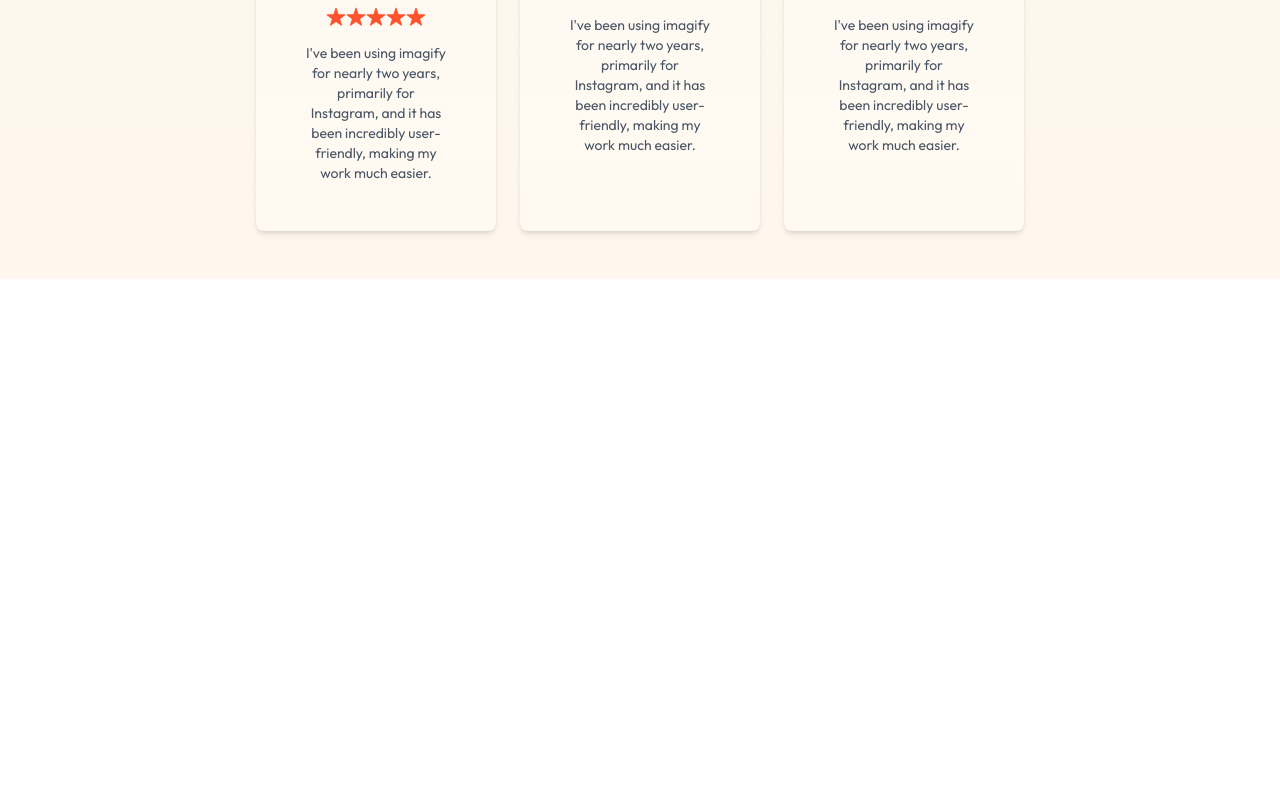
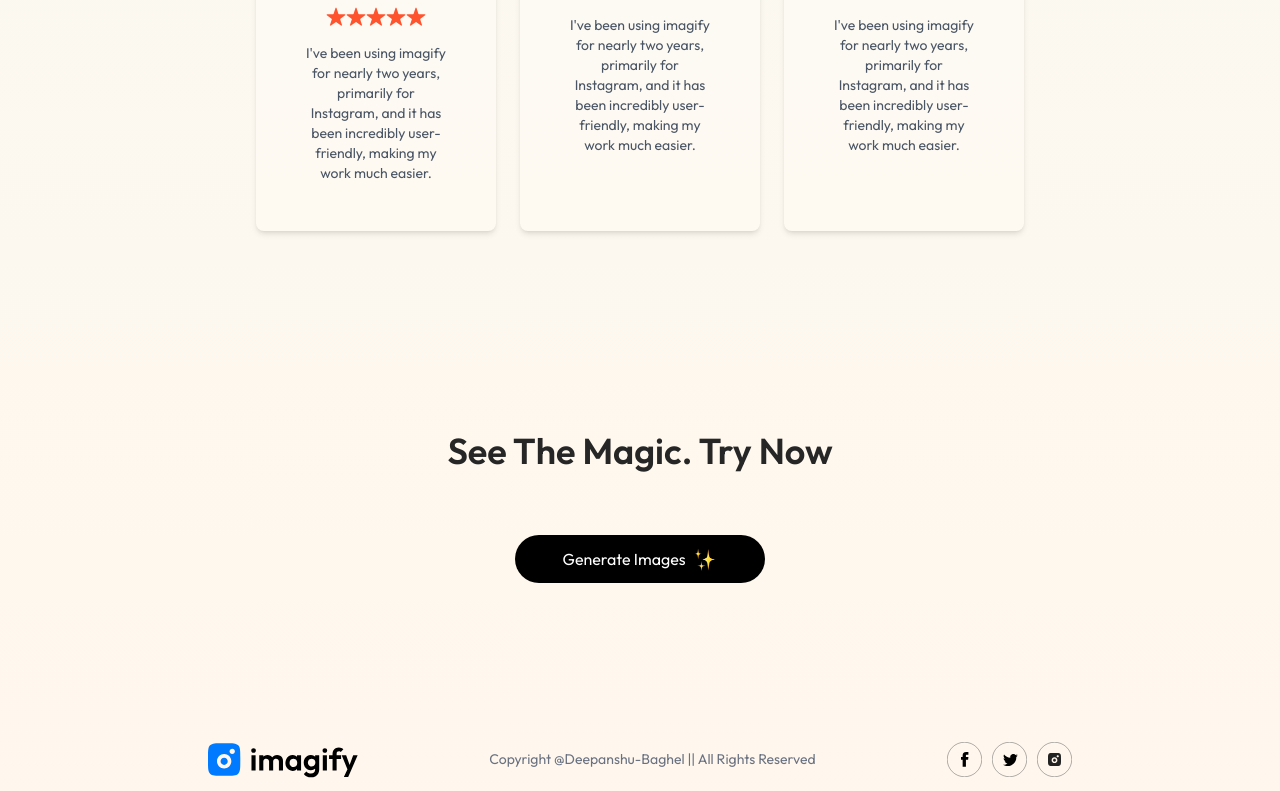
Before and after one commit to Deepanshu-Baghel/GenImage, a React (Vite) app: page / in a window 1280 px wide. Shown: the part 2781-3572 px from the top of the page. Before the commit the page ends 3148 px from the top, so only its background shows below. Built offline with nearby package versions, Linux system fonts and the light colour scheme.

Commit message:
footer is complete

```diff
--- a/src/App.jsx
+++ b/src/App.jsx
@@ -4,6 +4,7 @@
 import BuyCredit from './pages/buycredit';
 import Result from './pages/result';
 import Navbar from './components/Navbar';
+import Footer from './components/Footer';
 
 const App = () => {
   return (
@@ -17,6 +18,7 @@
         <Route path='/buycredit' element={ <BuyCredit/> } />
         <Route path='/result' element={ <Result/> } />
       </Routes>
+      <Footer/>
 
     </div>
   );
--- /dev/null
+++ b/src/components/Footer.jsx
@@ -0,0 +1,19 @@
+import React from 'react'
+import { assets } from '../assets/assets'
+
+const Footer = () => {
+  return (
+    <div className='flex items-center justify-between gap-4 py-3 mt-20'>
+        <img src={assets.logo} alt="" width={150} />
+        <p className='flex-1 broder-l border-gray-400 text-center text-sm text-gray-500 max-sm:hidden '>Copyright @Deepanshu-Baghel   ||    All Rights Reserved</p>
+    <div className='flex items-center gap-2.5'>
+        <img src={assets.facebook_icon} alt="" width={35} />
+        <img src={assets.twitter_icon} alt=""  width={35} />
+        <img src={assets.instagram_icon} alt="" width={35} />
+    </div>
+
+    </div>
+  )
+}
+
+export default Footer
--- /dev/null
+++ b/src/components/GenerateBtn.jsx
@@ -0,0 +1,19 @@
+import React from 'react'
+import { assets } from '../assets/assets'
+
+const GenerateBtn = () => {
+  return (
+    <div className='pb-16 text-center px-4 md:px-0'>
+        <h1 className='text-2xl md:text-3xl lg:text-4xl mt-4 font-semibold text-neutral-800 py-6 md:py-16'>
+            See The Magic. Try Now
+            </h1>
+
+        <button className='inline-flex items-center gap-2 px-12 py-3 rounded-full bg-black text-white m-auto hover:scale-105 transition-all duration-500'>
+                Generate Images
+                <img src={assets.star_group} alt="" className='h-6'/>
+        </button>
+    </div>
+  )
+}
+
+export default GenerateBtn
--- a/src/pages/Home.jsx
+++ b/src/pages/Home.jsx
@@ -3,6 +3,8 @@
 import Steps from '../components/Steps.jsx';
 import Description from '../components/description.jsx';
 import Testimonials from '../components/testimonials.jsx';
+import GenerateBtn from '../components/GenerateBtn.jsx';
+
 
 const Home = () => {
   return (
@@ -11,7 +13,10 @@
         <Steps/>
         <Description/>
         <Testimonials/>
-          </div>
+        <GenerateBtn/>
+
+
+    </div>
   )
 }
 
```
